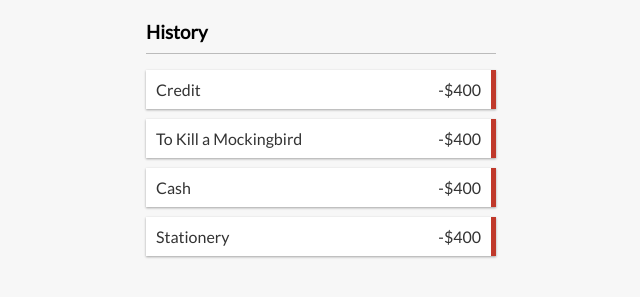
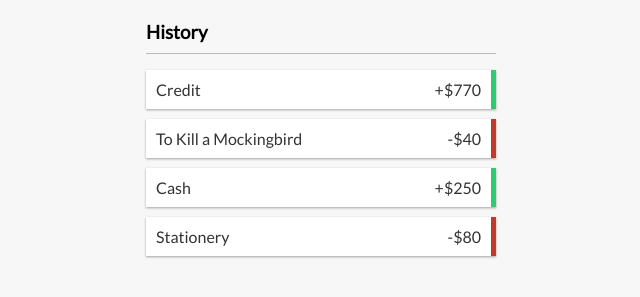
Before and after one commit to Persona743/income-expense-tracker, a React (Create React App) app: page / in a window 1280 px wide. Shown: the part 269-566 px from the top of the page, without its empty margins (319-959 px from the left). Built offline with nearby package versions, Linux system fonts and the light colour scheme.

Commit message:
transaction.js added

```diff
--- a/src/components/Transaction.js
+++ b/src/components/Transaction.js
@@ -1,10 +1,15 @@
 import React from 'react';
 
 export const Transaction = ({ transaction }) => {
+    const sign = transaction.amount < 0 ? '-' : '+';
+
     return (
         <>
-            <li className="minus">
-                {transaction.text} <span>-$400</span>
+            <li className={transaction.amount < 0 ? 'minus' : 'plus'}>
+                {transaction.text}{' '}
+                <span>
+                    {sign}${Math.abs(transaction.amount)}
+                </span>
                 <button className="delete-btn">x</button>
             </li>
         </>
```
